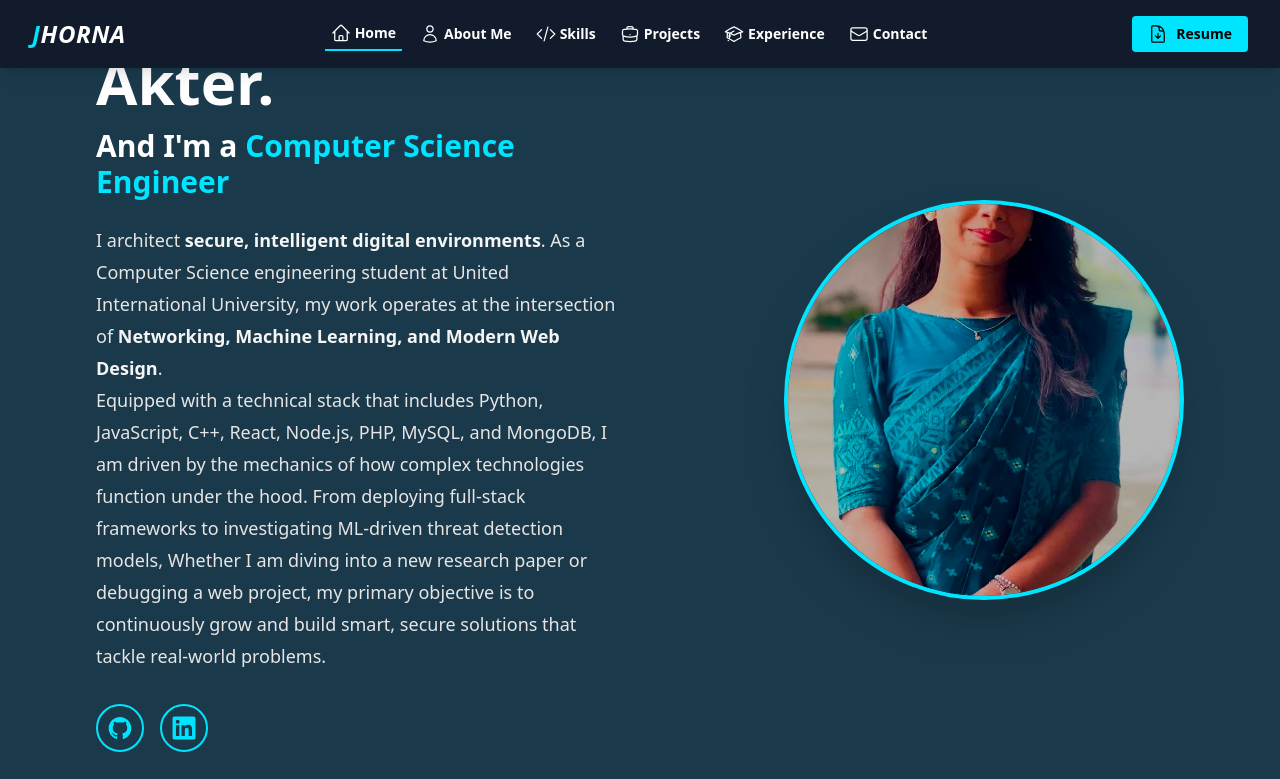
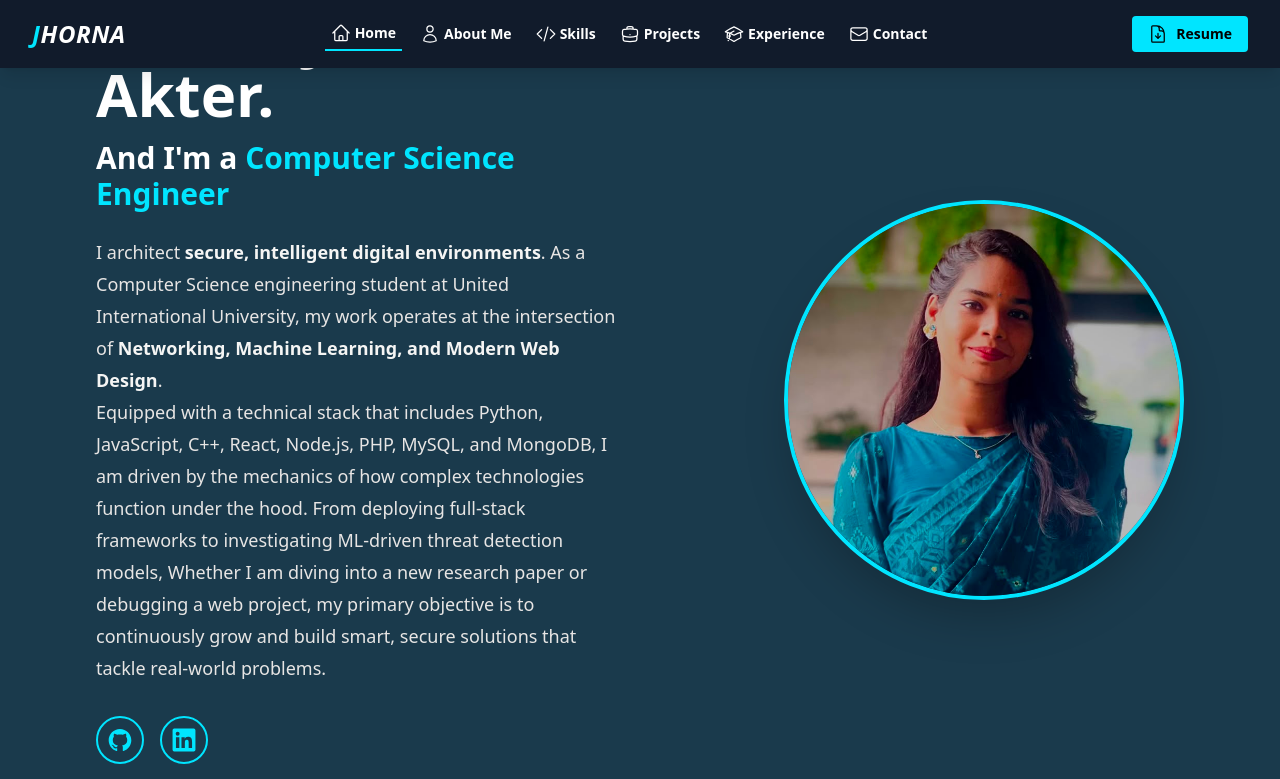
Before and after one commit to Jhorna028/my-portfolio, a Next.js app: page / in a window 1280 px wide. Shown: the top 779 px of the page. Built offline with nearby package versions, Linux system fonts and the light colour scheme.

Commit message:
Fix styling for image and text

```diff
--- a/src/components/Sections/Hero.tsx
+++ b/src/components/Sections/Hero.tsx
@@ -15,7 +15,7 @@ const Hero: FC = memo(() => {
         <div className="z-10 flex w-full flex-col-reverse items-center justify-between gap-12 lg:flex-row">
           <div className="flex flex-1 flex-col items-start text-left">
             {/* Removed Hello, It's Me */}
-            <h1 className="mt-2 text-4xl font-extrabold text-white sm:text-5xl lg:text-6xl">{name}</h1>
+            <h1 className="mt-16 text-4xl font-extrabold text-white sm:mt-8 sm:text-5xl lg:text-6xl">{name}</h1>
             <h3 className="mt-4 text-2xl font-bold text-white sm:text-3xl">
               And I&apos;m a <span className="text-brand-cyan">Computer Science Engineer</span>
             </h3>
@@ -38,7 +38,7 @@ const Hero: FC = memo(() => {
             <div className="relative h-64 w-64 rounded-full border-4 border-brand-cyan sm:h-80 sm:w-80 lg:h-[400px] lg:w-[400px] overflow-hidden shadow-2xl">
               <Image
                 alt={`${name}-image`}
-                className="object-cover"
+                className="object-cover object-top"
                 fill
                 src={heroData.imageSrc} // or profileImageSrc if available
               />
```
